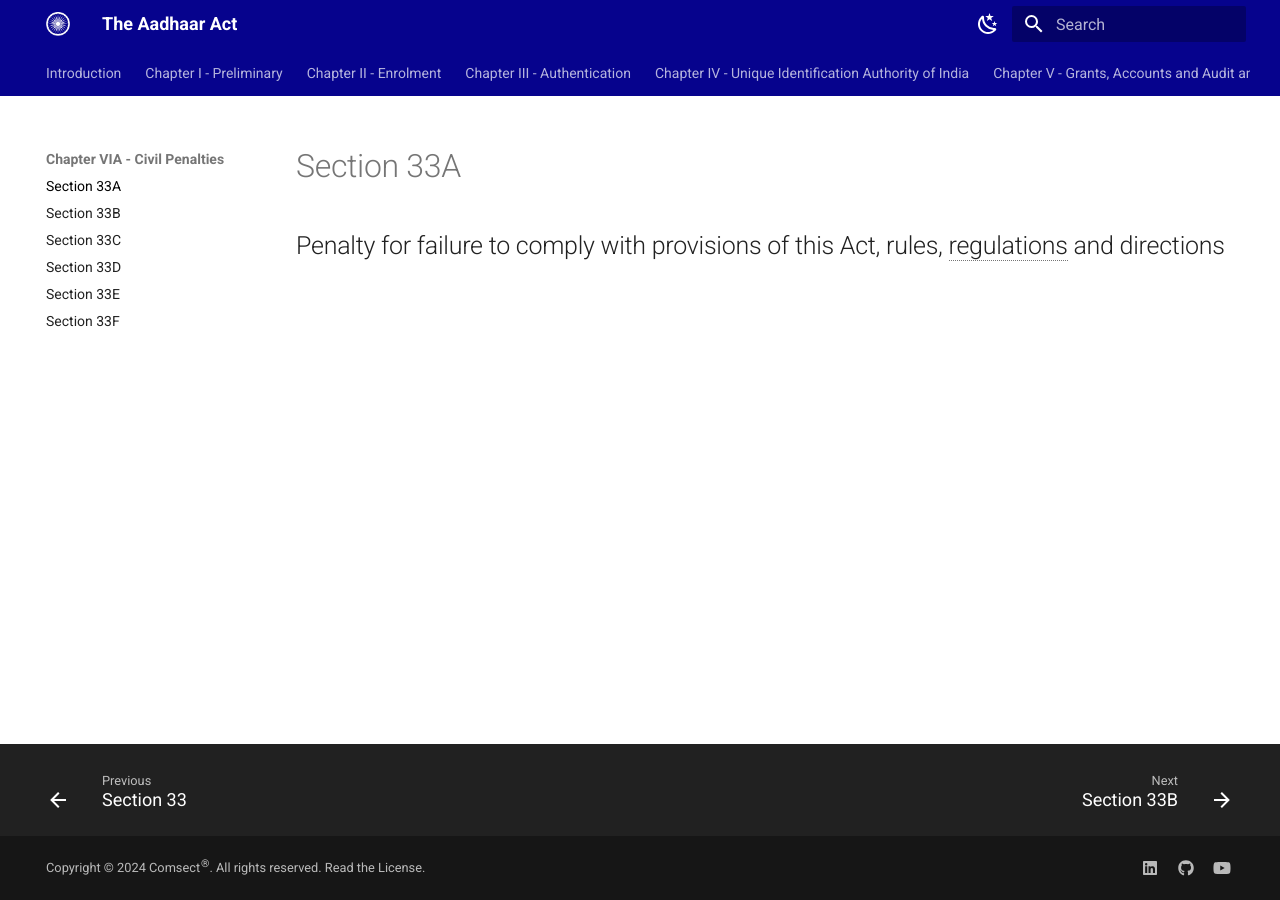
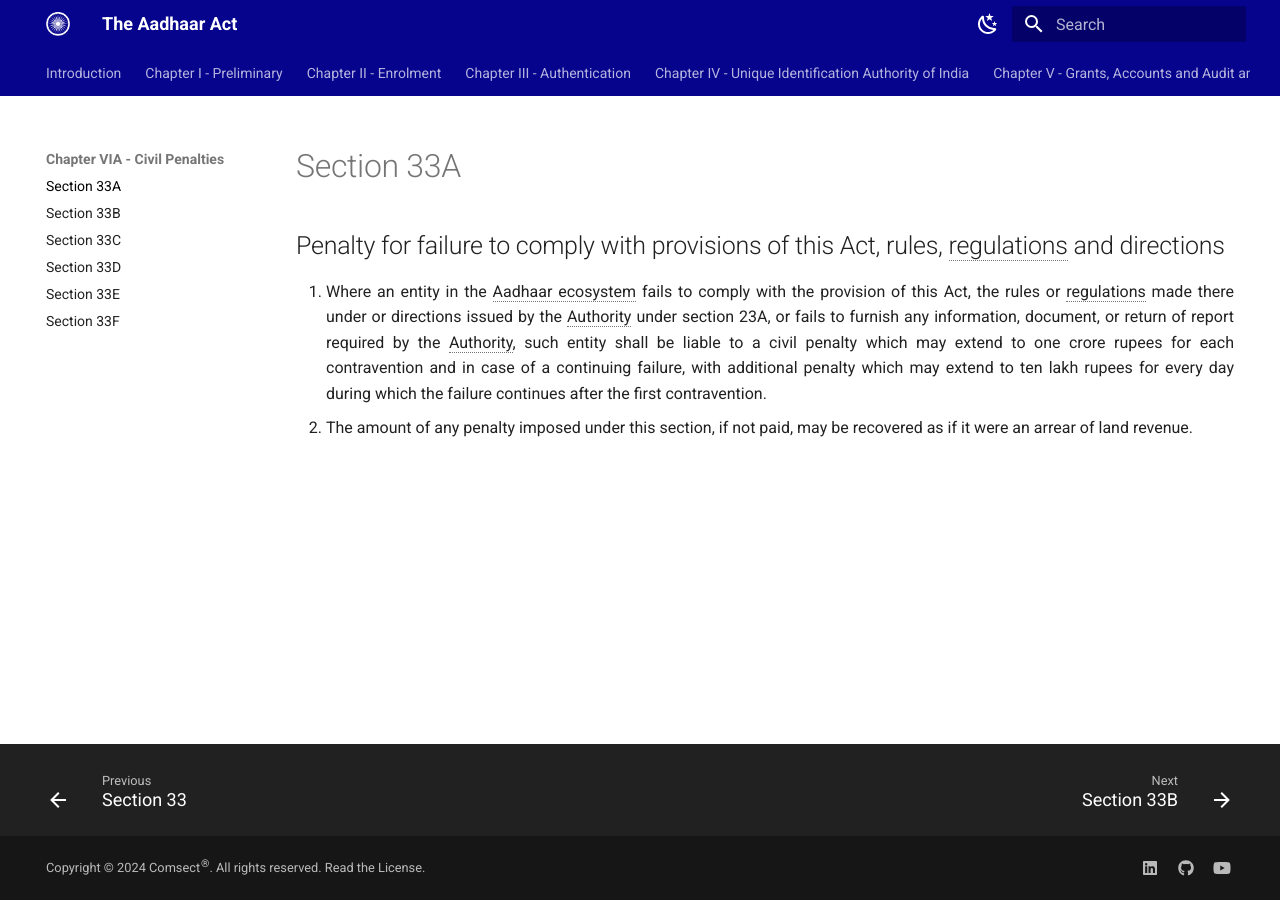
Before and after one commit to comsect/aadhaar-act, an MkDocs documentation site: the page built from docs/en/33A.md, in a window 1280 px wide. Built offline with MkDocs 1.6.1 and Material for MkDocs 9.7.7, drawn with Linux system fonts in a browser that asks for light colours.

Commit message:
add section-thirty-three-a

```diff
--- a/docs/en/33A.md
+++ b/docs/en/33A.md
@@ -5,3 +5,6 @@ description: Penalty for failure to comply with provisions of this Act, rules, r
 ---
 
 ## Penalty for failure to comply with provisions of this Act, rules, regulations and directions
+
+1. Where an entity in the Aadhaar ecosystem fails to comply with the provision of this Act, the rules or regulations made there under or directions issued by the Authority under section 23A, or fails to furnish any information, document, or return of report required by the Authority, such entity shall be liable to a civil penalty which may extend to one crore rupees for each contravention and in case of a continuing failure, with additional penalty which may extend to ten lakh rupees for every day during which the failure continues after the first contravention.
+2. The amount of any penalty imposed under this section, if not paid, may be recovered as if it were an arrear of land revenue.
```
